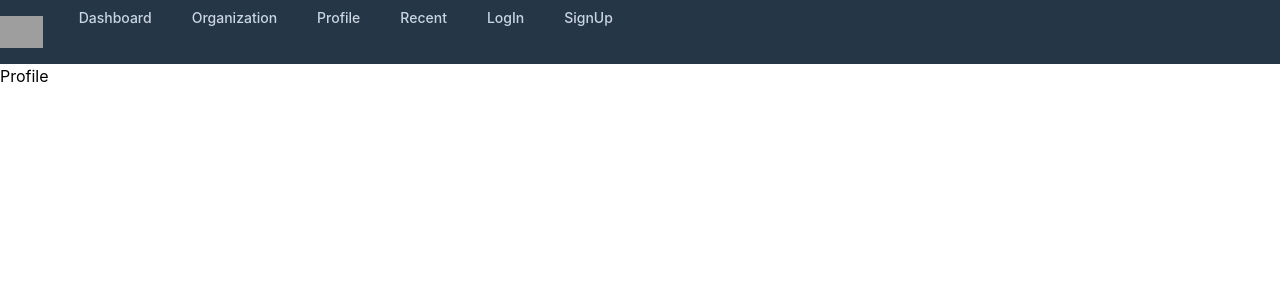
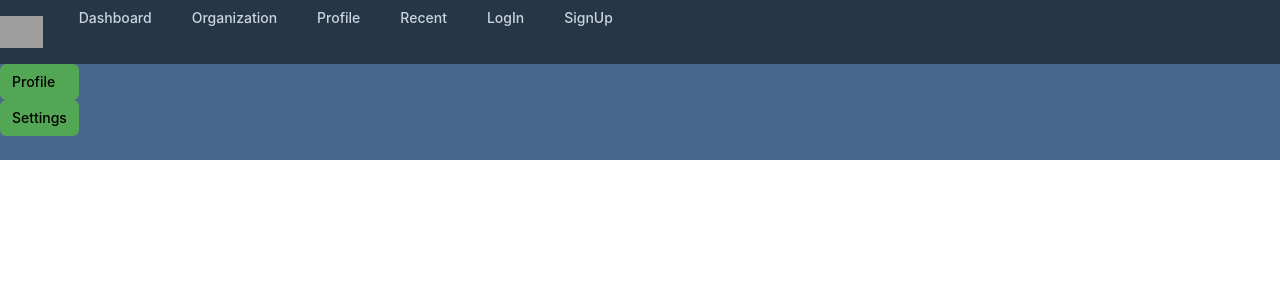
Before and after one commit to Sync-Space-49/syncspace-web, a React (Create React App) app: page /profile in a window 1280 px wide. Shown: the top 300 px of the page. Built offline with nearby package versions, Linux system fonts and the light colour scheme; grey boxes are pictures that could not be loaded.

Commit message:
kinda added profile....ish

```diff
--- a/src/Profile/profile.js
+++ b/src/Profile/profile.js
@@ -2,8 +2,17 @@ import React from "react";
 
 function Profile() {
   return (
-    <div>
-        <p>Profile</p>
+    <div className="flex align-top">
+        <div className="flex bg-blue h-24 w-full">
+          <div>
+            <div className="rounded-md flex-row bg-success px-3 py-2 text-sm font-medium">
+              <p>Profile</p>
+            </div>
+            <div className="rounded-md flex-row bg-success px-3 py-2 text-sm font-medium">
+              <p>Settings</p>
+            </div>
+          </div>
+        </div>
     </div>
   );
 }
```
